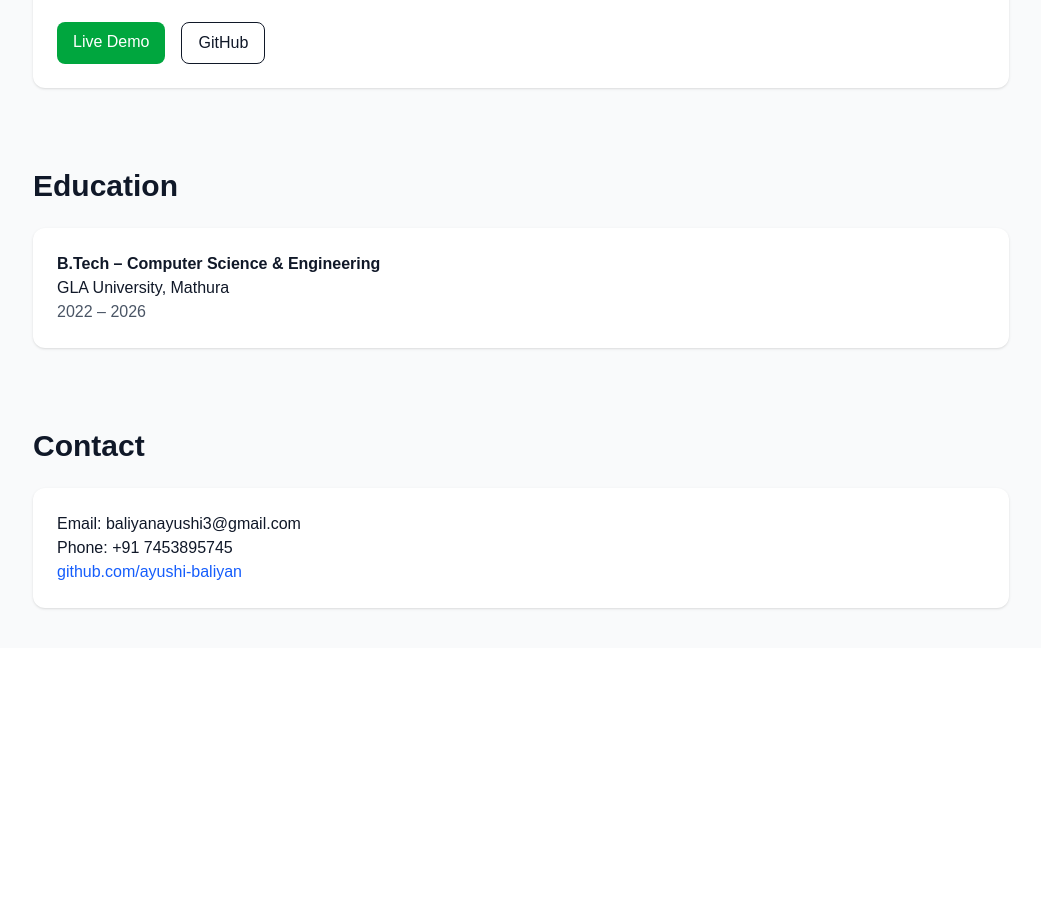
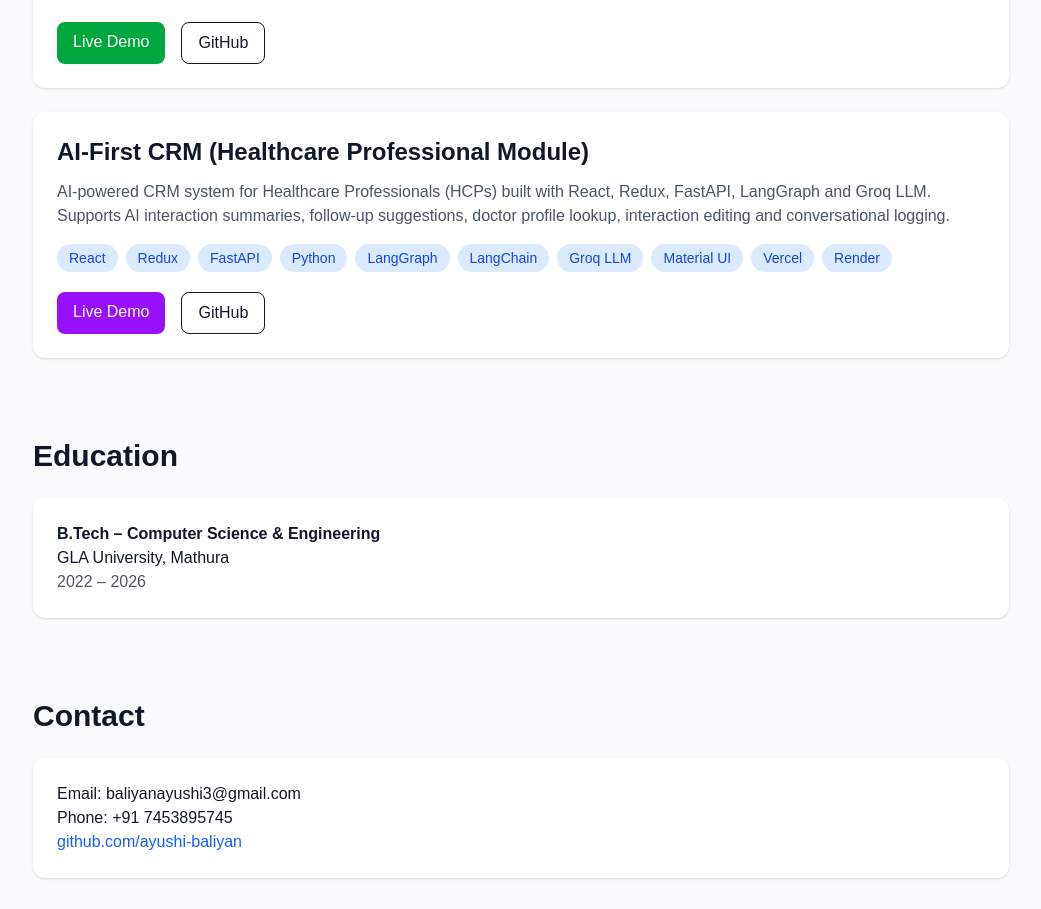
Before and after one commit to ayushi-baliyan/portfolio, a Next.js app: page / in a window 1280 px wide. Shown: the part 1208-2117 px from the top of the page, without its empty margins (119-1160 px from the left). Before the commit the page ends 1856 px from the top, so only its background shows below. Built offline with nearby package versions, Linux system fonts and the light colour scheme.

Commit message:
Added AI First CRM project to portfolio

```diff
--- a/app/page.tsx
+++ b/app/page.tsx
@@ -137,6 +137,60 @@ export default function Home() {
             </a>
           </div>
         </div>
+
+        {/* AI First CRM */}
+        <div className="bg-white p-6 rounded-xl shadow mt-6">
+          <h3 className="text-2xl font-semibold">
+            AI-First CRM (Healthcare Professional Module)
+          </h3>
+
+          <p className="mt-3 text-gray-600">
+            AI-powered CRM system for Healthcare Professionals (HCPs) built with
+            React, Redux, FastAPI, LangGraph and Groq LLM. Supports AI interaction
+            summaries, follow-up suggestions, doctor profile lookup, interaction
+            editing and conversational logging.
+          </p>
+
+          <div className="mt-4 flex flex-wrap gap-2">
+            {[
+              "React",
+              "Redux",
+              "FastAPI",
+              "Python",
+              "LangGraph",
+              "LangChain",
+              "Groq LLM",
+              "Material UI",
+              "Vercel",
+              "Render",
+            ].map((tech) => (
+              <span
+                key={tech}
+                className="bg-blue-100 text-blue-700 px-3 py-1 rounded-full text-sm"
+              >
+                {tech}
+              </span>
+            ))}
+          </div>
+
+          <div className="mt-5 flex gap-4">
+            <a
+              href="https://ai-first-crm-uwzz.vercel.app/"
+              target="_blank"
+              className="px-4 py-2 bg-purple-600 text-white rounded-lg"
+            >
+              Live Demo
+            </a>
+
+            <a
+              href="https://github.com/ayushi-baliyan/ai-first-crm"
+              target="_blank"
+              className="px-4 py-2 border rounded-lg"
+            >
+              GitHub
+            </a>
+          </div>
+        </div>
       </section>
 
       {/* Education */}
@@ -150,7 +204,9 @@ export default function Home() {
 
           <p>GLA University, Mathura</p>
 
-          <p className="text-gray-600">2022 – 2026</p>
+          <p className="text-gray-600">
+            2022 – 2026
+          </p>
         </div>
       </section>
 
```
